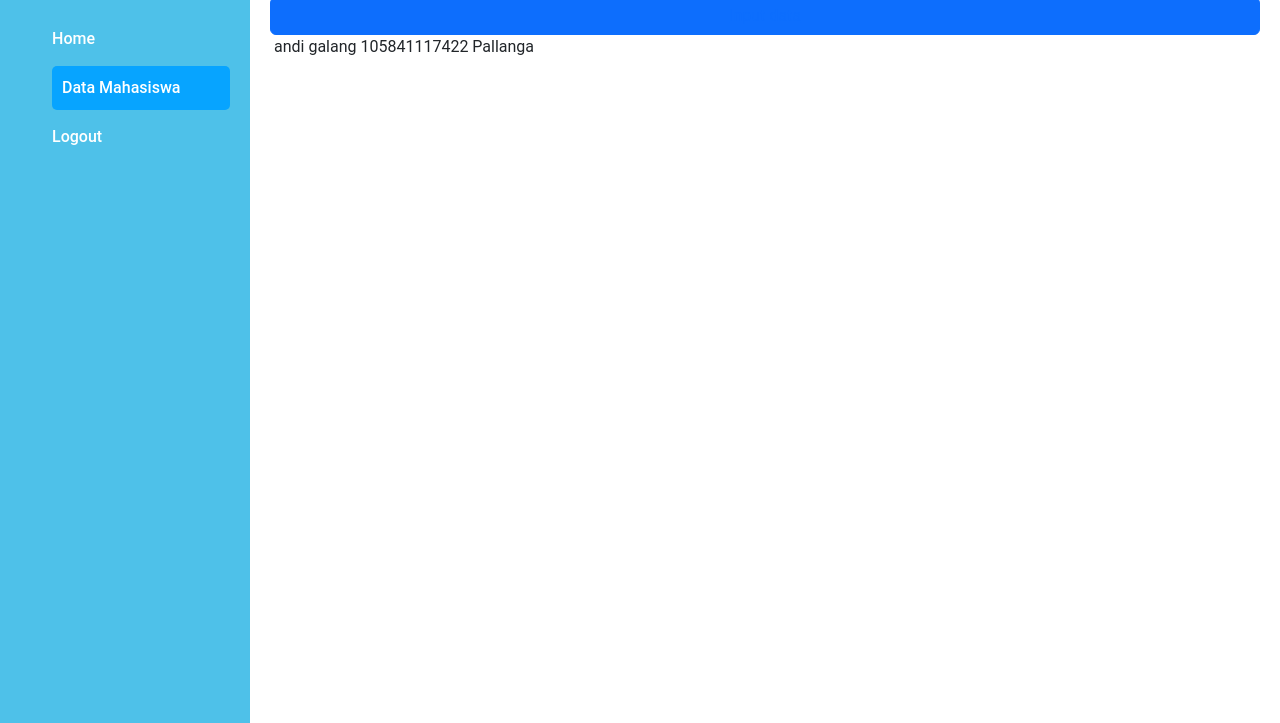
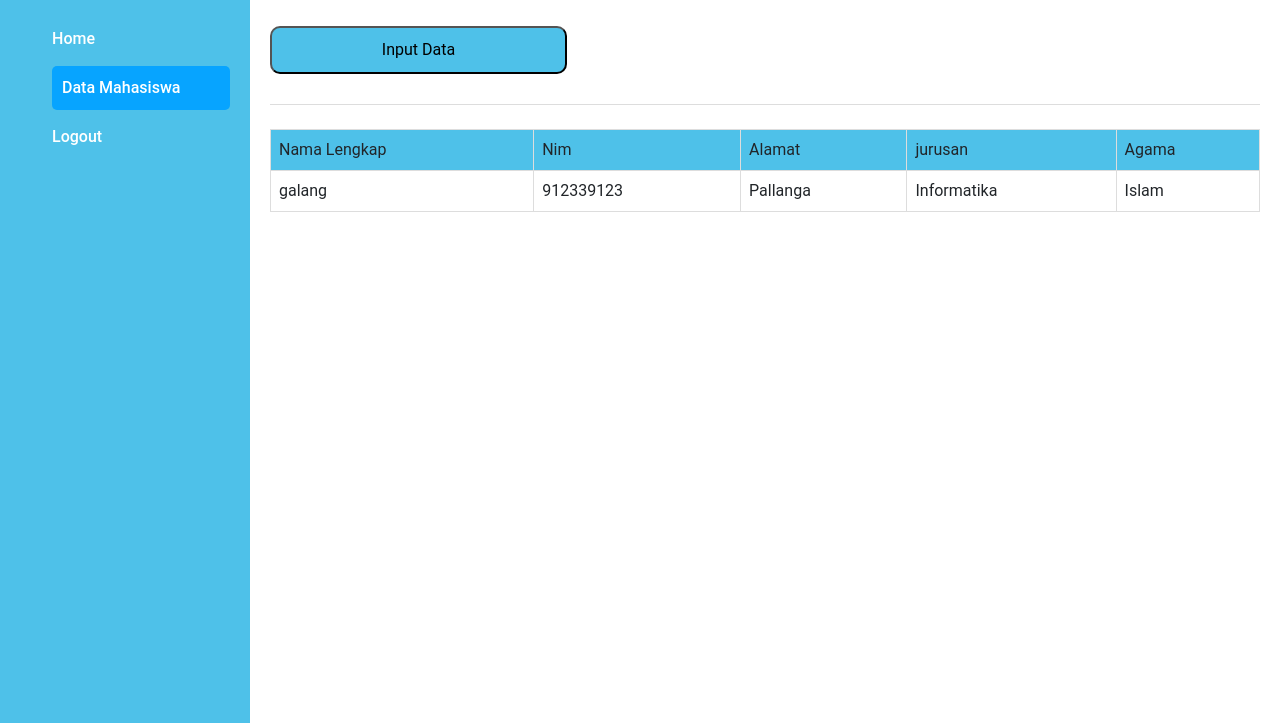
Before and after one commit to Galang0304/Web_DataMahasiswa, a plain HTML site: page data_mahasiswa.html in a window 1280 px wide. Shown: the part 77-800 px from the top of the page. Drawn offline with Linux system fonts and the light colour scheme; files that its build step writes are made by us from their sources.

Commit message:
initiall commit

```diff
--- a/assests/data-mahasiswa.css
+++ b/assests/data-mahasiswa.css
@@ -2,4 +2,27 @@ header {
     display: flex;
     flex-direction: column;
     justify-content: space-between;
+    border-bottom: 1px solid #ddd;
 }
+table {
+    width: 100%;
+    border-collapse: collapse;
+}
+th, td {
+    border: 1px solid #ddd;
+    padding: 8px;
+    text-align: left;
+}
+
+button {
+    width: 30%;
+    background-color: #4ec1e9;
+    padding: 10px;
+    margin-bottom: 30px;
+    margin-top: 3%;
+    border-radius: 10px;
+}
+button a {
+    color:  black;
+    text-decoration: none;
+}
--- a/assests/input.css
+++ b/assests/input.css
@@ -23,7 +23,7 @@ label {
     margin-bottom: 10px;
 }
 
-input[type="text"], input[type="date"],[type="email"]{
+input[type="text"], input[type="date"],[type="email"], [type="number"]{
     width: 100%;
     padding: 10px;
     margin-bottom: 30px;
@@ -37,4 +37,9 @@ input[type="text"], input[type="date"],[type="email"]{
 
 button {
     width: 100%;
+    padding: 10px;
+    margin: auto;
+    margin-top: 10px;
+    background-color: #4ec1e9;
+    border-radius: 10px;
 }
--- a/assests/style.css
+++ b/assests/style.css
@@ -33,5 +33,6 @@ input {
 }
 
 button {
+
     width: 100%;
 }
--- a/data_mahasiswa.html
+++ b/data_mahasiswa.html
@@ -26,16 +26,29 @@
     <main class="main-content">
         <header class="header">
             <h1>Input Data</h1>
-            <button class="btn btn-primary"> <a href="input.html">Input data </a></button>
+            <button><a href="input.html"> Input Data</a></button>
         </header>
         <label for="data_mahasiswa">
 
         </label>
-        <tr>
-            <td>andi galang</td>
-            <td> 105841117422</td>
-            <td>Pallanga</td>
-        </tr>
+
+        <table>
+            <tr style="background-color: #4ec1e9;">
+                <td>Nama Lengkap</td>
+                <td>Nim</td>
+                <td>Alamat</td>
+                <td>jurusan</td>
+                <td>Agama</td>
+            </tr>
+            <tr>
+                <td>galang</td>
+                <td>912339123</td>
+                <td>Pallanga</td>
+                <td>Informatika</td>
+                <td>Islam</td>
+            </tr>
+
+        </table>
         </section>
 
     </main>
```
Also changed, not shown: input.html (+3 -7 lines).
